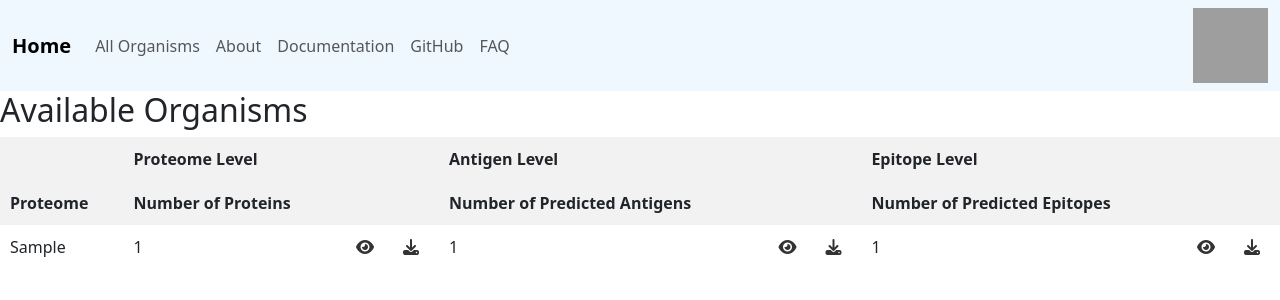
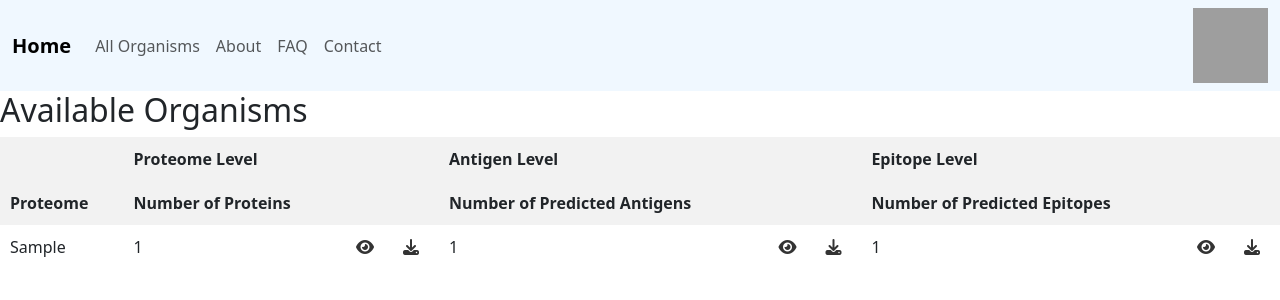
Before and after one commit to gustavsganzerla/TCEPVDB, a Django app: page /poxidb/poxidb_all/ in a window 1280 px wide. Shown: the top 300 px of the page. Run offline with Django 3.2, Linux system fonts and the light colour scheme; tables that the repository leaves empty hold one stand-in row (values such as "Sample post"); some libraries are stand-ins or nearby versions; grey boxes are pictures that could not be loaded.

```diff
--- a/var/www/DjangoApp/poxidb/views.py
+++ b/var/www/DjangoApp/poxidb/views.py
@@ -1,6 +1,6 @@
 from django.shortcuts import render, redirect
 from django.urls import reverse
-from django.http import HttpResponse
+from django.http import HttpResponse, HttpResponseRedirect
 from . import models
 
 from collections import Counter
@@ -241,6 +241,7 @@ def visualize_epitopes(request, query):
 
 def download_epitopes(request, query):
 
+
     ###execute the query here based on what was searched
     if "_organism" in query:
         epitopes = models.Epitope.objects.filter(organism__contains = query.replace("_organism", ""))
--- a/var/www/DjangoApp/templates/base.html
+++ b/var/www/DjangoApp/templates/base.html
@@ -23,9 +23,8 @@
                   <a class="navbar-brand" href="{%url 'poxidb:poxidb_home'%}"><b>Home</b></a>
                   <a class="nav-link" href="{%url 'poxidb:poxidb_all'%}">All Organisms</a>
                   <a class="nav-link">About</a>
-                  <a class="nav-link" href="" target = "_blank">Documentation</a>
-                  <a class="nav-link" href="" target = "_blank">GitHub</a>
                   <a class="nav-link">FAQ</a>
+                  <a class="nav-link">Contact</a>
               </div>
 
           </div>
```
Also changed, not shown: var/www/DjangoApp/DjangoApp/settings.py (line endings or trailing spaces), var/www/DjangoApp/poxidb/forms.py (line endings or trailing spaces), 1 other file.
